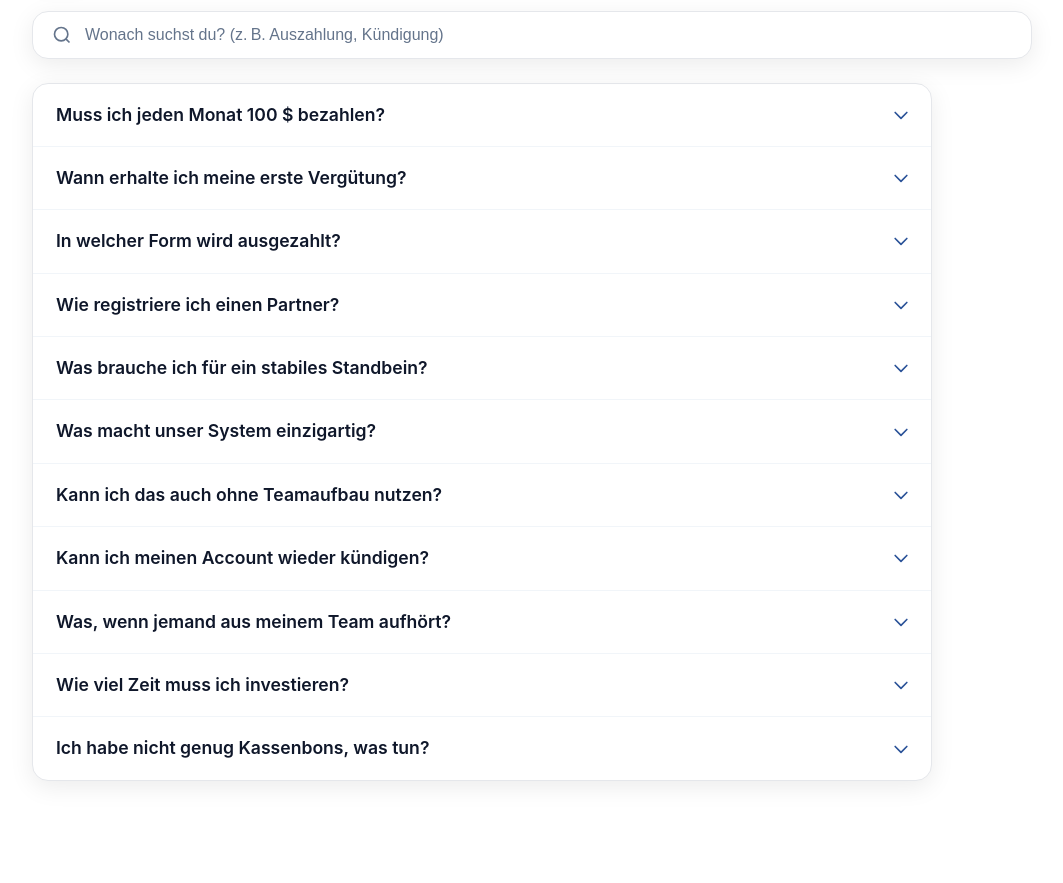
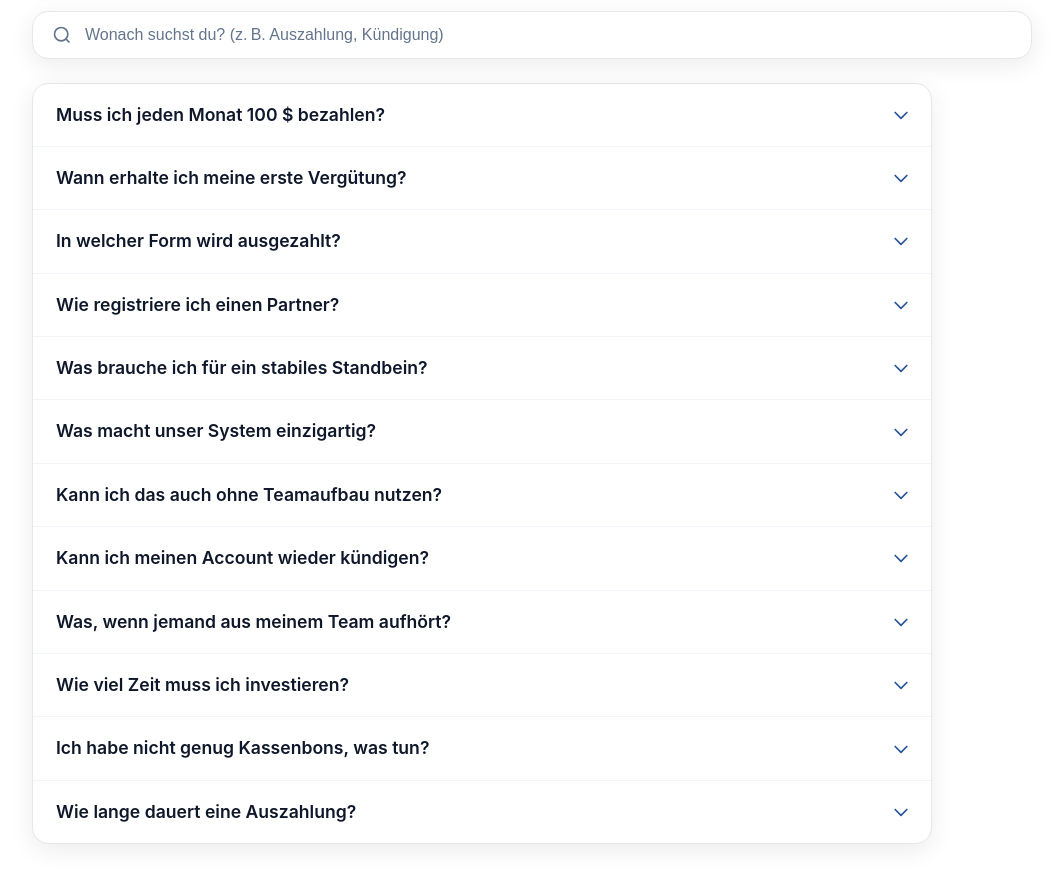
Before and after one commit to StephanSchmidt3/q-a, a plain HTML site: page index.html in a window 1280 px wide. Shown: the part 133-1016 px from the top of the page, without its empty margins (158-1221 px from the left). Before the commit the page ends 956 px from the top, so only its background shows below. Drawn offline with Linux system fonts and the light colour scheme.

Commit message:
Update index.html

```diff
--- a/index.html
+++ b/index.html
@@ -185,6 +185,14 @@
           </summary>
           <div class="cont"><div class="ans">Wir arbeiten eng im Team zusammen und unterstützen uns gegenseitig. Wenn deine gesammelten Kassenbons den erforderlichen Wert nicht erreichen, wende dich an die Gruppe und es werden dir Bons zur Verfügung gestellt, damit auch du deine höchstmögliche Vergütung erhältst.</div></div>
         </details>
+         <!-- Item 12 -->
+        <details class="item">
+          <summary class="hdr">
+            <span class="q">Wie lange dauert eine Auszahlung?</span>
+            <svg class="chev" viewBox="0 0 24 24" fill="none" stroke="currentColor" stroke-width="2"><path stroke-linecap="round" stroke-linejoin="round" d="M19 9l-7 7-7-7"/></svg>
+          </summary>
+          <div class="cont"><div class="ans">Aufgrund des explosionsartigen Wachstums des Unternehmens InovoCB gibt es aktuell eine Verzögerung der Auszahlung. Daran wird fokussiert, mit Hochdruck gearbeitet. Jeder bekommt seine Vergütung, das ist garantiert und kann jederzeit belegt werden.</div></div>
+        </details>
       </div>
       <div class="empty" id="noResults" style="display:none">Keine Treffer. Versuch ein anderes Wort.</div>
     </main>
```
